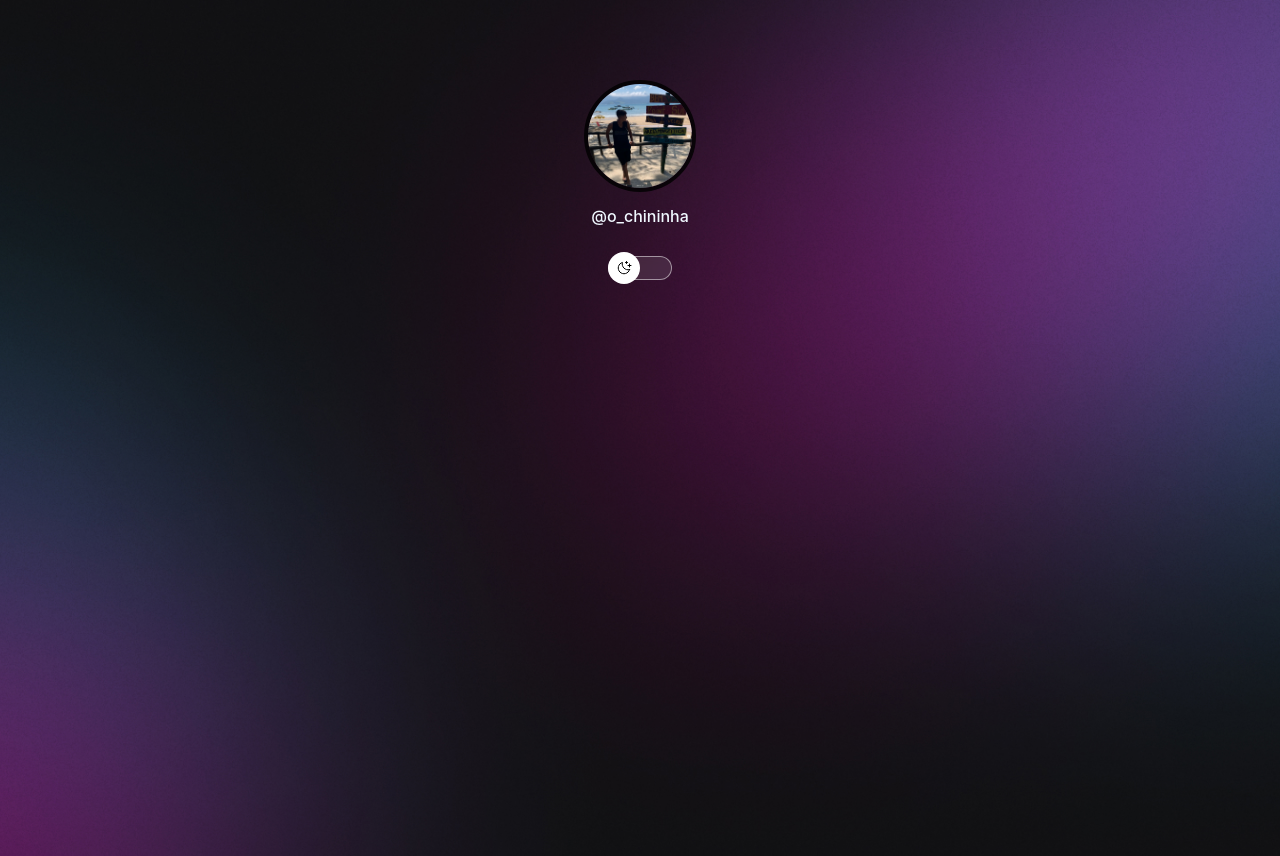
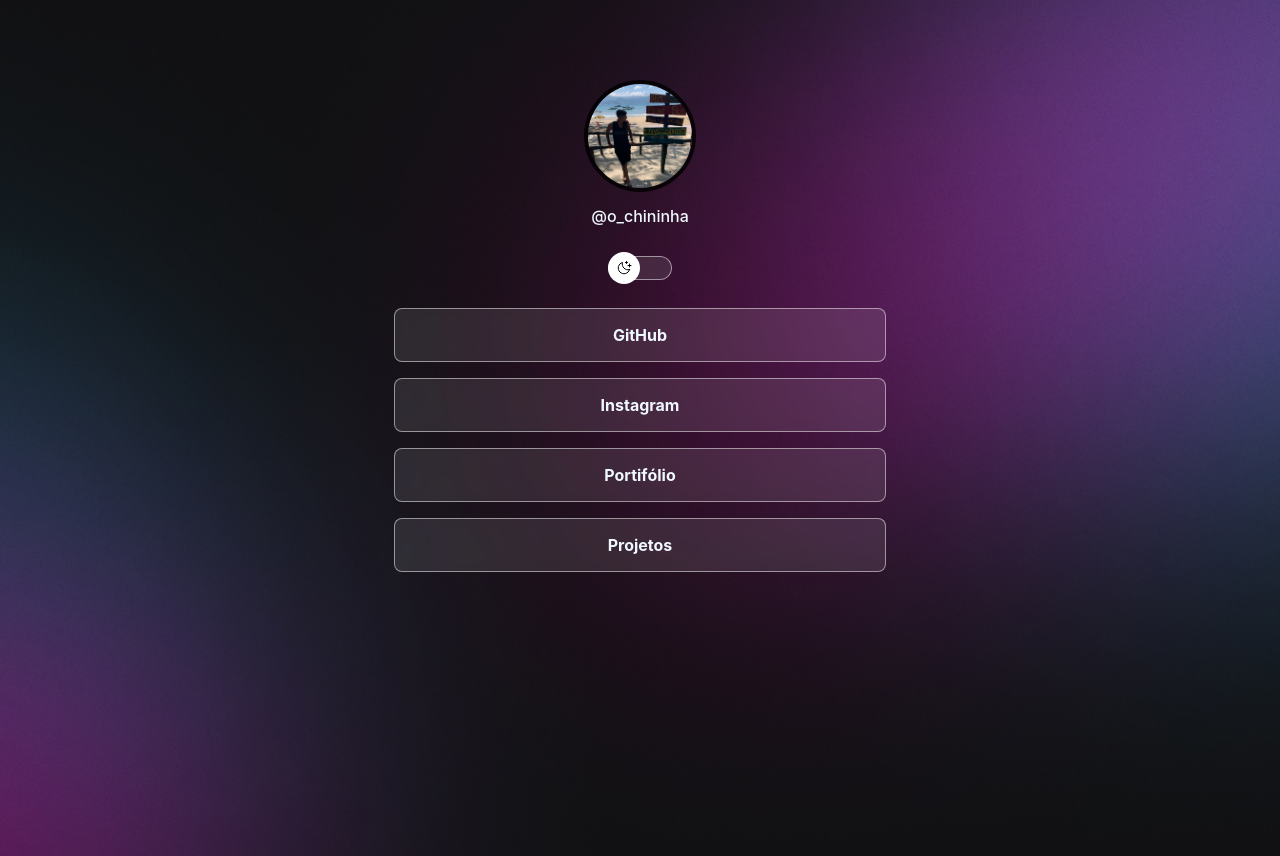
Before and after one commit to chininha-03/dev-links-react, a React (Create React App) app: page / in a window 1280 px wide. Built offline with nearby package versions, Linux system fonts and the light colour scheme.

Commit message:
finalizado os itens de links e iniciado o social links

```diff
--- /dev/null
+++ b/src/components/links/link.jsx
@@ -0,0 +1,11 @@
+import "./links.module.css";
+
+const Links = ({children, link}) => {
+    return(
+<li>
+    <a href={link} target="_blank">{children}</a>
+</li>
+    );
+};
+
+export default Links
--- /dev/null
+++ b/src/components/links/links.module.css
@@ -0,0 +1,31 @@
+/* Links */
+#links ul{
+    list-style: none;
+    display: flex;
+    flex-direction: column;
+    gap: 16px; /* Isso seria o espaçamento entre um e outro*/
+    padding: 24px;
+}
+
+li a {
+    display: flex;
+    align-items: center;
+    justify-content: center;
+    padding: 16px 24px;
+
+    border: 1px solid var(--stroke-color);
+    border-radius: 8px;
+    background: var(--surface-color);
+
+    backdrop-filter: blur(4px);
+    -webkit-backdrop-filter: blur(4px);
+
+    text-decoration: none;
+    font-weight: bold;
+}
+
+/* Pseudo-selector */
+ li a:hover{
+    background: var(--surface-color-hover);
+    border: 1px solid var(--text-color)
+}
--- a/src/pages/App.css
+++ b/src/pages/App.css
@@ -42,3 +42,11 @@
     margin: 56px auto 0px;
     padding: 0 24px;
 }
+
+#links ul{
+    list-style: none;
+    display: flex;
+    flex-direction: column;
+    gap: 16px; /* Isso seria o espaçamento entre um e outro*/
+    padding: 24px;
+}
--- a/src/pages/App.jsx
+++ b/src/pages/App.jsx
@@ -1,6 +1,7 @@
 import { useState } from "react";
 import Profile from "../components/profile/profile";
 import Switch from "../components/switch/switch";
+import Links from "../components/links/link";
 
 import "./App.css"
 
@@ -17,6 +18,15 @@
         <div id="container">
         <Profile imgSrc={imgSrc} imgAlt={imgAlt}>@o_chininha</Profile>
         <Switch></Switch>
+        <div id="links">
+            <ul>
+                <Links link={"https://github.com"}>GitHub</Links>
+                <Links link={"#"}>Instagram</Links>
+                <Links link={"#"}>Portifólio</Links>
+                <Links link={"#"}>Projetos</Links>
+
+            </ul>
+        </div>
      </div>
     )
 };
```
Also changed, not shown: src/components/socialLinks/socialLinks.jsx (added), src/components/socialLinks/socialLinks.module.css (added).
